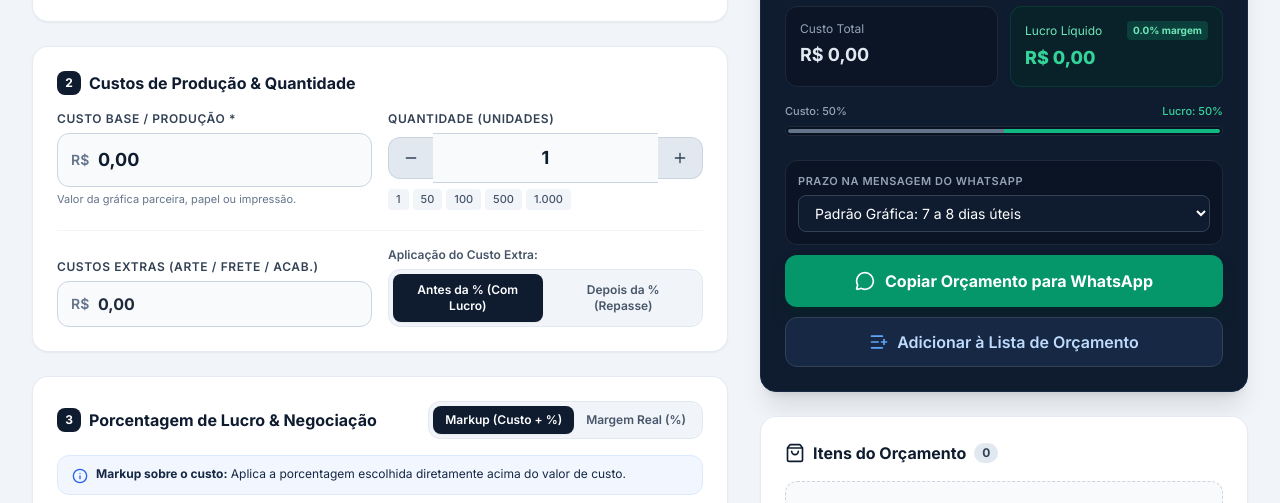
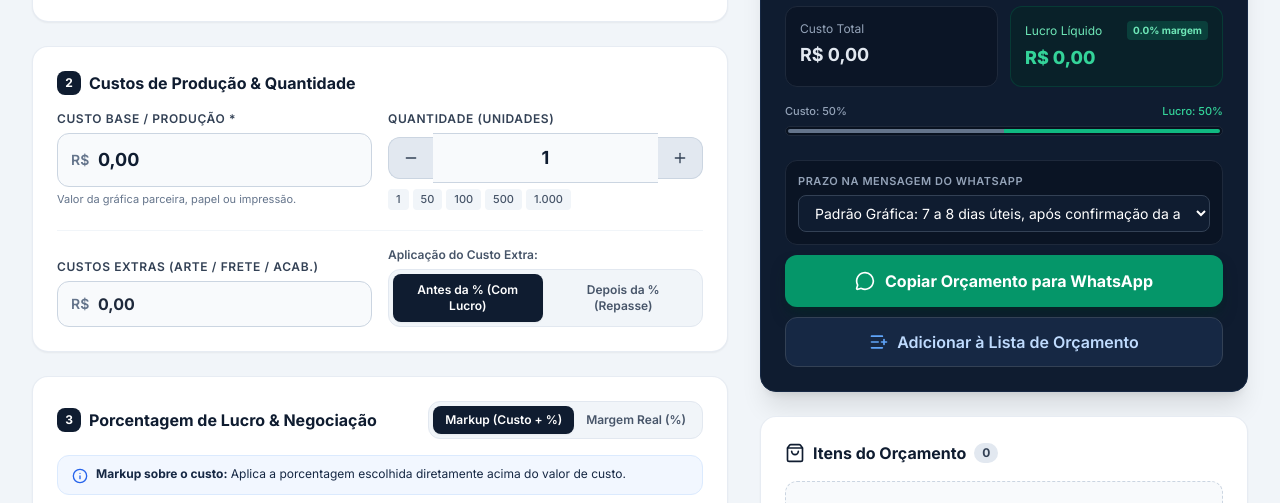
Before and after one commit to EricodaPrintAju/calculadora-printaju-v.1.0, a plain HTML site: page index.html in a window 1280 px wide. Shown: the part 279-782 px from the top of the page. Drawn offline with nearby package versions, Linux system fonts and the light colour scheme.

Commit message:
Update index.html

```diff
--- a/index.html
+++ b/index.html
@@ -402,9 +402,10 @@
                                     Prazo na Mensagem do WhatsApp
                                 </label>
                                 <select id="deliveryTimeSelect" onchange="savePreferences()" class="w-full bg-navy-900 border border-slate-700 text-xs sm:text-sm text-white rounded-lg px-3 py-2 focus:outline-none focus:border-amber-400">
-                                    <option value="7 a 8 dias úteis após aprovação da arte">Padrão Gráfica: 7 a 8 dias úteis</option>
-                                    <option value="Entrega no mesmo dia (sujeito à aprovação até 14h)">Produção Expressa: Mesmo dia</option>
-                                    <option value="2 a 3 dias úteis após aprovação da arte">Prazo Rápido: 2 a 3 dias úteis</option>
+                                    <option value="7 a 8 dias úteis após aprovação da arte">Padrão Gráfica: 7 a 8 dias úteis, após confirmação da arte e do pagamento.</option>
+                                    <option value="Entrega no mesmo dia (sujeito à aprovação até 14h)">Produção Expressa: Mesmo dia, após confirmação da arte e do pagamento.</option>
+                                    <option value="48 horas úteis após aprovação da arte">Prazo Rápido: 48 horas úteis, após confirmação da arte e do pagamento.</option>
+                                    <option value="2 a 3 dias úteis após aprovação da arte">Prazo Rápido: 2 a 3 dias úteis, após confirmação da arte e do pagamento.</option>
                                     <option value="none">Não informar prazo na mensagem</option>
                                 </select>
                             </div>
```
